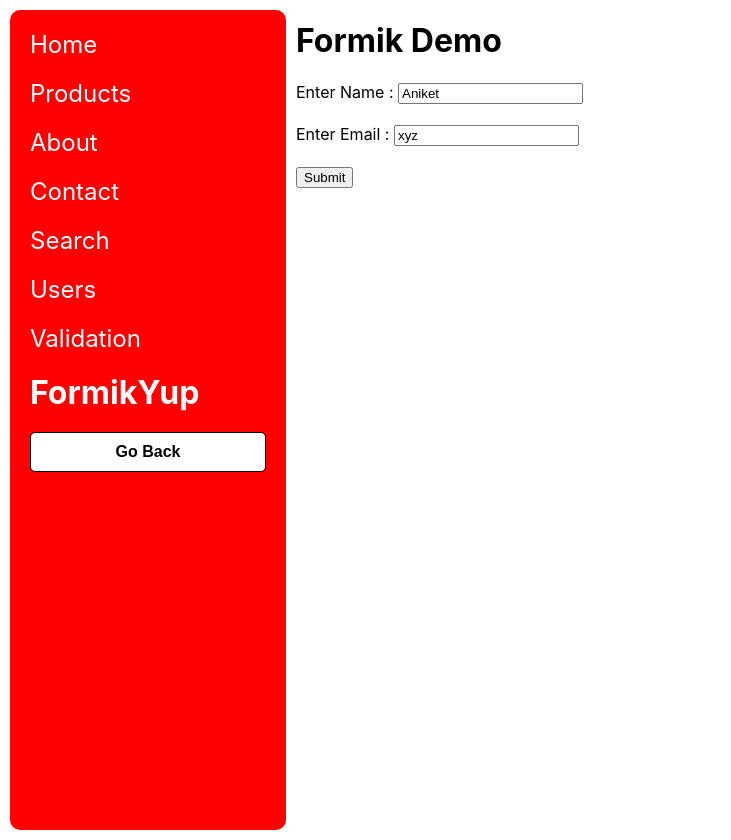
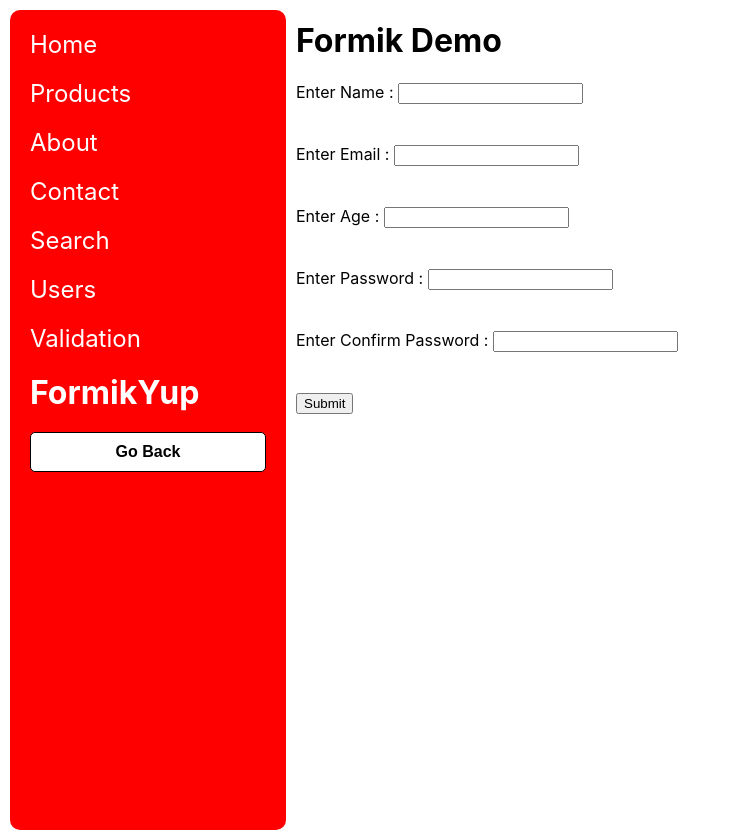
Before and after one commit to aniketJain1/react_routes, a React (Create React App) app: page /formikyup in a window 1280 px wide. Shown: the whole page, without its empty margins (0-731 px from the left). Built offline with nearby package versions, Linux system fonts and the light colour scheme.

Commit message:
State Management & Validation Using Formik & Yup

```diff
--- /dev/null
+++ b/src/Components/FormikYup/FormSchema.js
@@ -0,0 +1,11 @@
+import * as Yup from 'yup';
+
+export const FormSchema = Yup.object({
+    // name:Yup.string().min(3).max(20).required("Name is Must"),
+    name:Yup.string().min(3,'Too Short').max(20,'Invalid Email').required("Name is Must"),
+    email:Yup.string().email().required("Email is Must"),
+    age:Yup.number().min(10).max(50).required('Age is Must'),
+    pass: Yup.string().required("Pass is Must").matches(/^(?=.*[a-z])(?=.*[A-Z])(?=.*\d)(?=.*[@.#$!%*?&^])[A-Za-z\d@.#$!%*?&]{8,15}$/, 'Enter Strong Password'),
+    cpass : Yup.string().required("Confirm Password is Must").oneOf([Yup.ref('pass'), null], 'Both Password Must Match'),
+
+});
--- a/src/Components/FormikYup/FormikForm.js
+++ b/src/Components/FormikYup/FormikForm.js
@@ -1,9 +1,18 @@
 import { Formik, useFormik } from "formik";
+import { FormSchema } from "./FormSchema";
 
 function FormikForm() {
   const formInitialValues = {
-    name: "Aniket",
-    email: "xyz",
+    // name: "Aniket",
+    // email: "xyz",
+    // age : '12'
+
+    name: '',
+    email: '',
+    age : '',
+    pass : '',
+    cpass : '',
+
   };
 
   // const formik = useFormik({
@@ -14,27 +23,36 @@
   //       console.log(values.email);
   //     }
 
-  const {handleSubmit, handleChange, values} = useFormik({
+  const { handleSubmit, handleChange, values, errors, handleBlur, touched } = useFormik({
     initialValues: formInitialValues,
-    onSubmit: (values) => {
+    validationSchema: FormSchema ,
+    onSubmit: (values, action) => {
       console.log(values);
       console.log(values.name);
       console.log(values.email);
-    }
-
+      console.log(values.age);
+      console.log(values.pass);
+      console.log(values.cpass);
+      action.resetForm();
+    },
   });
 
   return (
     <div>
       <h1>Formik Demo</h1>
       <form onSubmit={handleSubmit}>
+
         <label htmlFor="">Enter Name : </label>
         <input
           type="text"
           name="name"
           onChange={handleChange}
           value={values.name}
+          onBlur={handleBlur}
         />
+        <br />
+        {/* <span style={{color:'red'}}>{errors.name}</span> */}
+        {errors.name && touched.name ? (<span style={{color:'red'}}>{errors.name}</span>) : null}
         <br />
         <br />
         <label htmlFor="">Enter Email : </label>
@@ -43,9 +61,58 @@
           name="email"
           onChange={handleChange}
           value={values.email}
+          onBlur={handleBlur}
         />
         <br />
+        {/* <span style={{color:'red'}}>{errors.email}</span> */}
+        {errors.email && touched.email ? (<span style={{color:'red'}}>{errors.email}</span>) : null}
         <br />
+        <br />
+
+        <label htmlFor="">Enter Age : </label>
+        <input
+          type="text"
+          name="age"
+          onChange={handleChange}
+          value={values.age}
+          onBlur={handleBlur}
+        />
+        <br />
+        {/* <span style={{color:'red'}}>{errors.age}</span> */}
+        {errors.age && touched.age ? (<span style={{color:'red'}}>{errors.age}</span>) : null}
+        <br />
+        <br />
+
+        <label htmlFor="">Enter Password : </label>
+        <input
+          type="text"
+          // type="password"
+          name="pass"
+          onChange={handleChange}
+          value={values.pass}
+          onBlur={handleBlur}
+        />
+        <br />
+        {/* <span style={{color:'red'}}>{errors.pass}</span> */}
+        {errors.pass && touched.pass ? (<span style={{color:'red'}}>{errors.pass}</span>) : null}
+        <br />
+        <br />
+
+        <label htmlFor="">Enter Confirm Password : </label>
+        <input
+          type="text"
+          // type="password"
+          name="cpass"
+          onChange={handleChange}
+          value={values.cpass}
+          onBlur={handleBlur}
+        />
+        <br />
+        {/* <span style={{color:'red'}}>{errors.cpass}</span> */}
+        {errors.cpass && touched.cpass ? (<span style={{color:'red'}}>{errors.cpass}</span>) : null}
+        <br />
+        <br />
+
         <input type="submit" value="Submit" />
       </form>
     </div>
```
